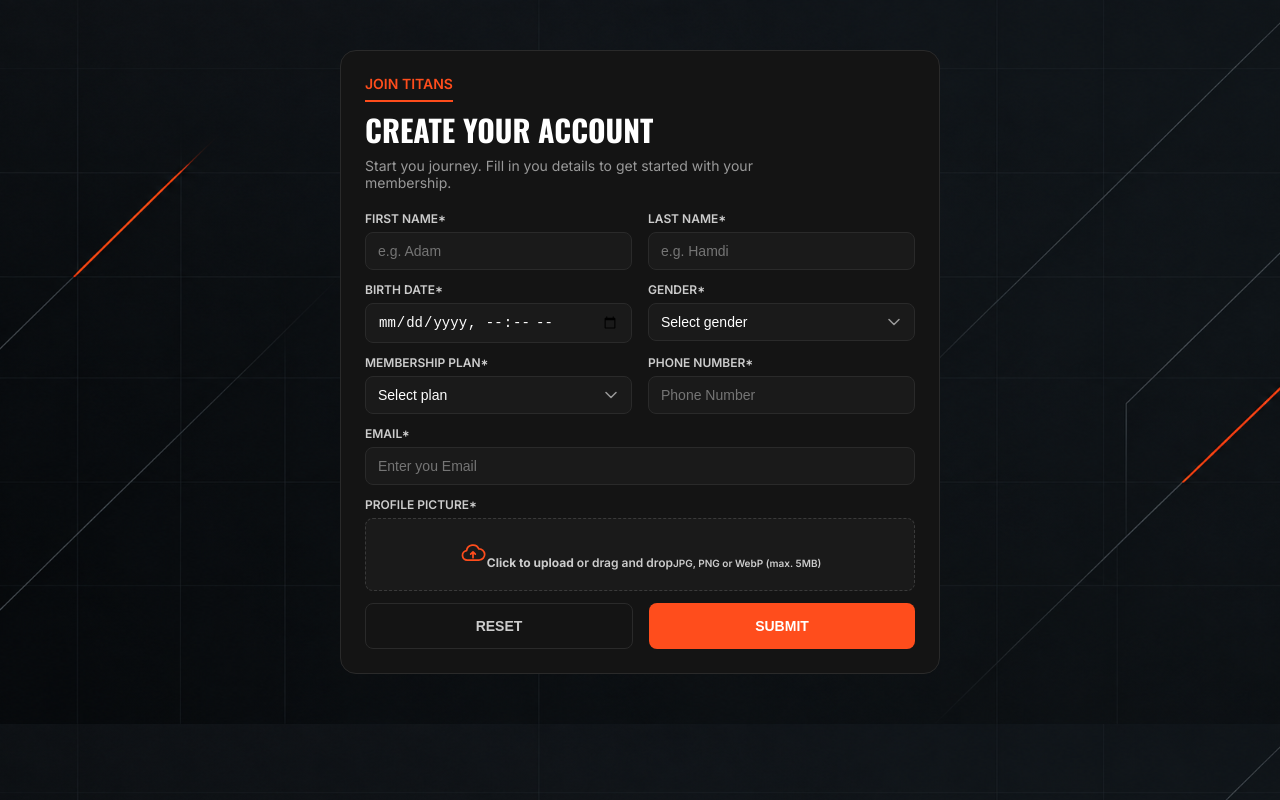
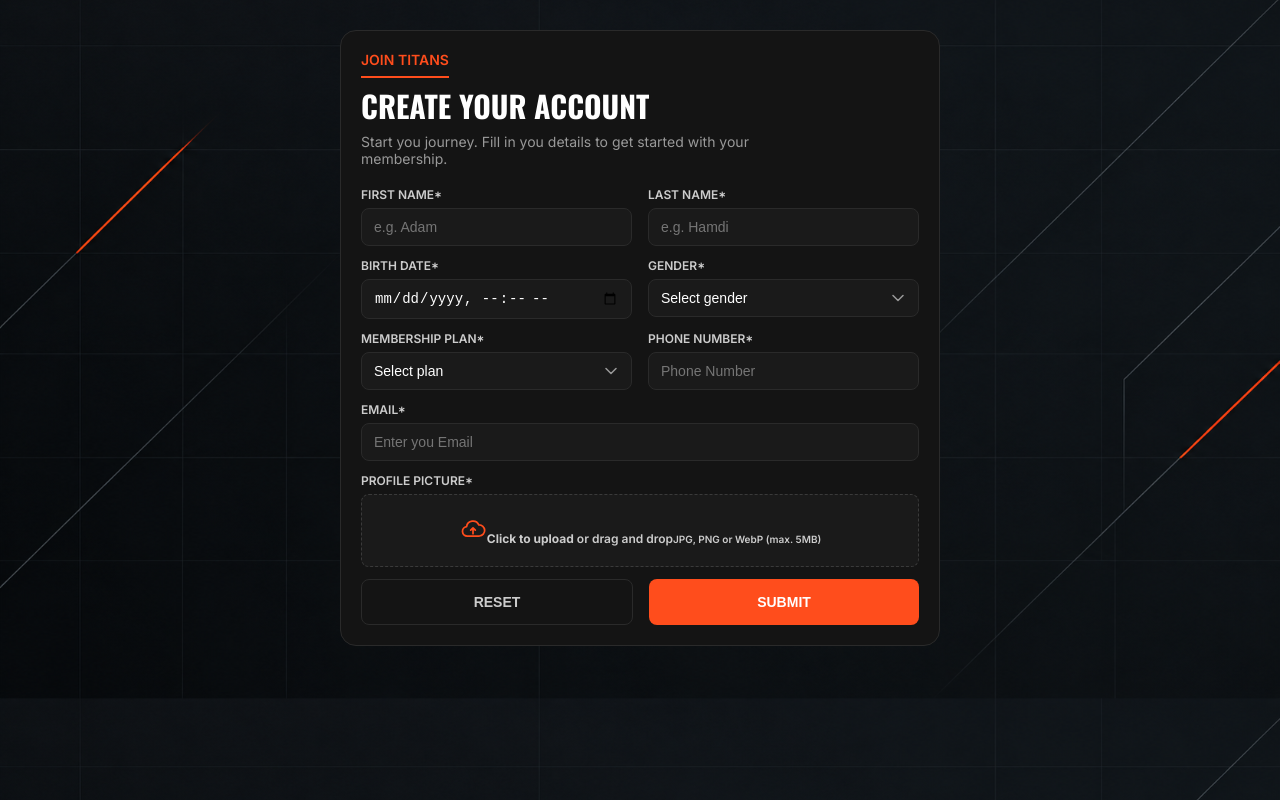
Before and after one commit to Adam-hash-a11y/titans-frontend, a React (Vite) app: page / in a window 1280 px wide. Built offline with nearby package versions, Linux system fonts and the light colour scheme.

Commit message:
style: adjust padding and margin of gym form container

```diff
--- a/src/components/gymForm/index.module.css
+++ b/src/components/gymForm/index.module.css
@@ -3,11 +3,11 @@
   flex-direction: column;
   justify-content: center;
   align-items: flex-start;
-  padding: 24px;
+  padding: 20px;
   background-color: #141414;
   border: 1px solid #2a2a2a;
   max-width: 600px;
-  margin: 50px auto;
+  margin: 30px auto;
   border-radius: 16px;
 }
 .Intro {
```
